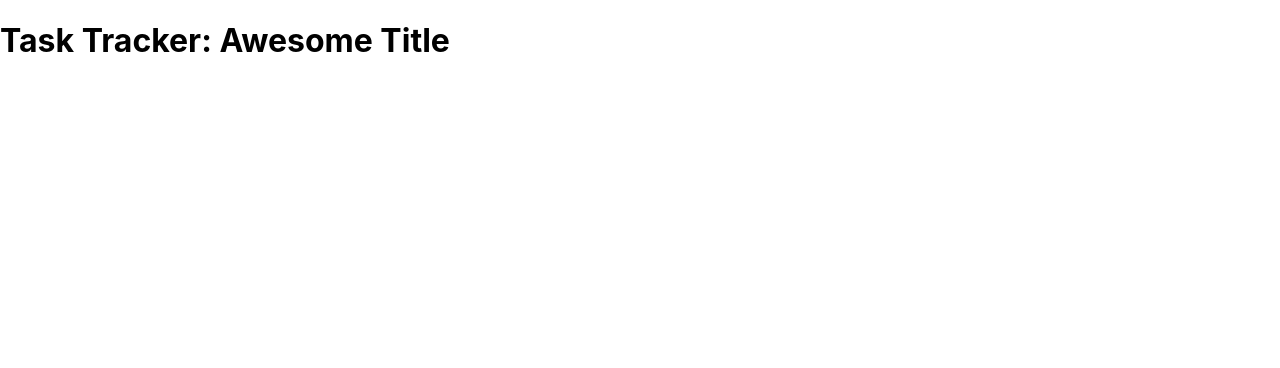
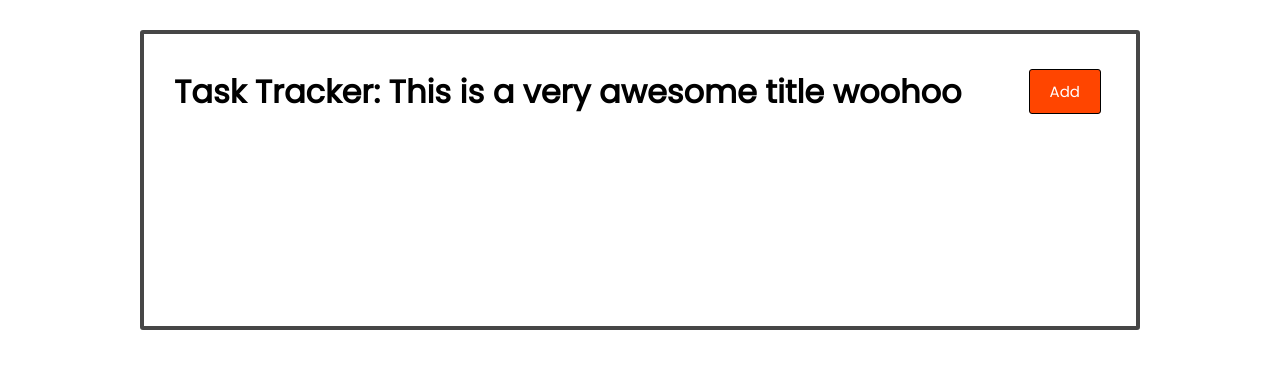
Before and after one commit to Gioele-Bencivenga/react-task-tracker, a React (Create React App) app: page / in a window 1280 px wide. Shown: the top 368 px of the page. Built offline with nearby package versions, Linux system fonts and the light colour scheme.

Commit message:
Button base

```diff
--- a/src/App.js
+++ b/src/App.js
@@ -3,7 +3,7 @@
 function App() {
   return ( // has to return a single element
     <div className="container">
-      <Header title='Awesome Title' />
+      <Header title='This is a very awesome title woohoo' />
     </div>
   );
 }
--- /dev/null
+++ b/src/components/Button.js
@@ -0,0 +1,23 @@
+import PropTypes from 'prop-types'
+
+const Button = ({ color, text }) => {
+    return <button
+        style={{
+            backgroundColor: color,
+            border: '1px solid black',
+        }}
+        className='btn'>
+        {text}
+    </button>
+}
+
+Button.defaultProps = {
+    text: 'Do Something',
+}
+
+Button.propTypes = {
+    text: PropTypes.string,
+    color: PropTypes.string,
+}
+
+export default Button
--- a/src/components/Header.js
+++ b/src/components/Header.js
@@ -3,11 +3,13 @@
  */
 // import React from 'react' // was needed but is not anymore
 import PropTypes from 'prop-types' // impt snippet
+import Button from './Button' // https://stackoverflow.com/a/53328466/5847641
 
 const Header = ({ title }) => {
     return (
-        <header>
+        <header className='header' /*style={headerStyle}*/>
             <h1>Task Tracker: {title}</h1>
+            <Button color='orangered' text='Add' />
         </header>
     )
 }
@@ -25,4 +27,13 @@
     title: PropTypes.string, // you can use .isRequired if you want to display a warning when the prop is not supplied
 }
 
+/**
+ * If you need to style the component here just
+ * do `style={headerStyle}` in the `<header>`.
+ */
+/*const headerStyle = {
+    color: 'red',
+    backgroundColor: 'black',
+}*/
+
 export default Header
--- a/src/index.css
+++ b/src/index.css
@@ -1,13 +1,111 @@
-body {
+@import url('https://fonts.googleapis.com/css2?family=Poppins:wght@300;400&display=swap');
+* {
+  box-sizing: border-box;
   margin: 0;
-  font-family: -apple-system, BlinkMacSystemFont, 'Segoe UI', 'Roboto', 'Oxygen',
-    'Ubuntu', 'Cantarell', 'Fira Sans', 'Droid Sans', 'Helvetica Neue',
-    sans-serif;
-  -webkit-font-smoothing: antialiased;
-  -moz-osx-font-smoothing: grayscale;
+  padding: 0;
 }
 
-code {
-  font-family: source-code-pro, Menlo, Monaco, Consolas, 'Courier New',
-    monospace;
+body {
+  font-family: 'Poppins', sans-serif;
 }
+
+.container {
+  max-width: 1000px;
+  margin: 30px auto;
+  overflow: auto;
+  min-height: 300px;
+  border: 4px solid rgb(70, 70, 70);
+  padding: 30px;
+  border-radius: 3px;
+}
+
+.header {
+  display: flex;
+  justify-content: space-between;
+  align-items: center;
+  margin-bottom: 20px;
+}
+
+.btn {
+  display: inline-block;
+  background: #000;
+  color: #fff;
+  border: none;
+  padding: 10px 20px;
+  margin: 5px;
+  border-radius: 3px;
+  cursor: pointer;
+  text-decoration: none;
+  font-size: 15px;
+  font-family: inherit;
+}
+
+.btn:focus {
+  outline: none;
+}
+
+.btn:active {
+  transform: scale(0.98);
+}
+
+.btn-block {
+  display: block;
+  width: 100%;
+}
+
+.task {
+  background: #f4f4f4;
+  margin: 5px;
+  padding: 10px 20px;
+  cursor: pointer;
+}
+
+.task.reminder {
+  border-left: 5px solid green;
+}
+
+.task h3 {
+  display: flex;
+  align-items: center;
+  justify-content: space-between;
+}
+
+.add-form {
+  margin-bottom: 40px;
+}
+
+.form-control {
+  margin: 20px 0;
+}
+
+.form-control label {
+  display: block;
+}
+
+.form-control input {
+  width: 100%;
+  height: 40px;
+  margin: 5px;
+  padding: 3px 7px;
+  font-size: 17px;
+}
+
+.form-control-check {
+  display: flex;
+  align-items: center;
+  justify-content: space-between;
+}
+
+.form-control-check label {
+  flex: 1;
+}
+
+.form-control-check input {
+  flex: 2;
+  height: 20px;
+}
+
+footer {
+  margin-top: 30px;
+  text-align: center;
+}
```
